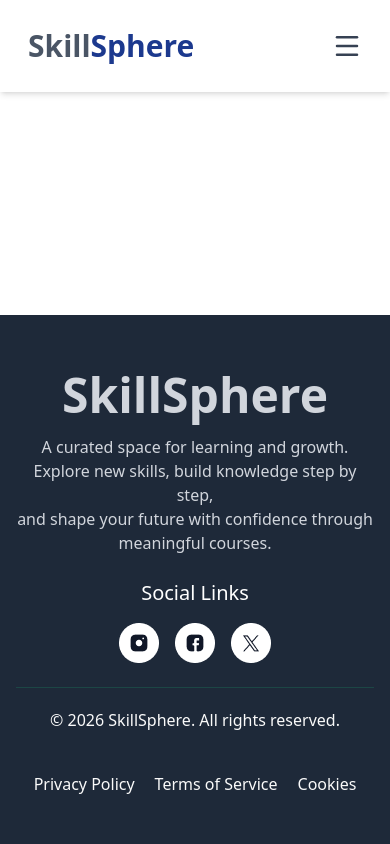
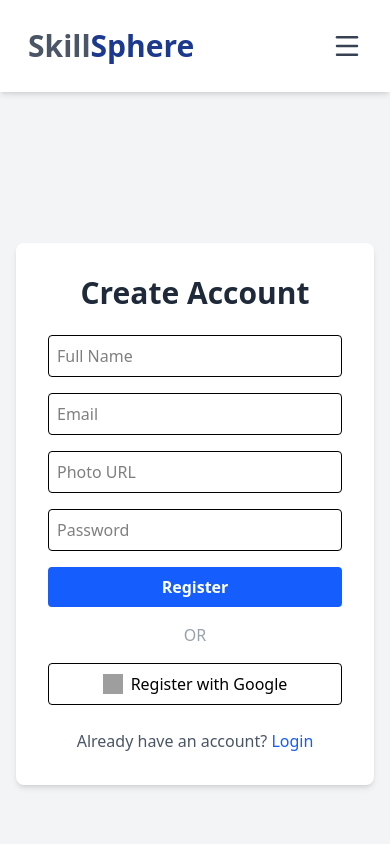
Before and after one commit to monirulfahim/skillsphere, a Next.js app: page /register in a window 390 px wide. Shown: the top 844 px of the page. Built offline with nearby package versions, Linux system fonts and the light colour scheme; grey boxes are pictures that could not be loaded.

Commit message:
create Register page with responsive design

```diff
--- a/package.json
+++ b/package.json
@@ -9,10 +9,12 @@
     "lint": "eslint"
   },
   "dependencies": {
+    "better-auth": "^1.6.9",
     "lucide-react": "^1.14.0",
     "next": "16.2.4",
     "react": "19.2.4",
-    "react-dom": "19.2.4"
+    "react-dom": "19.2.4",
+    "react-hot-toast": "^2.6.0"
   },
   "devDependencies": {
     "@tailwindcss/postcss": "^4",
--- a/src/app/layout.js
+++ b/src/app/layout.js
@@ -4,6 +4,7 @@ import "./globals.css";
 import Link from 'next/link';
 import React, { useState } from 'react';
 import { Menu, X } from "lucide-react";
+import { Toaster } from 'react-hot-toast';
 
 const geistSans = Geist({
   subsets: ["latin"],
--- a/src/app/profile/update/page.js
+++ b/src/app/profile/update/page.js
@@ -1,7 +1,64 @@
-export default function Courses() {
-  return (
-    <div>
-      {/* <h1>All Courses</h1> */}
-    </div>
-  );
-}
+// "use client";
+// import React from "react";
+// import { toast } from "react-hot-toast";
+
+// export default function UpdateProfile() {
+//   const handleUpdate = (e) => {
+//     e.preventDefault();
+//     const form = e.target;
+//     const name = form.name.value;
+//     const photo = form.photo.value;
+
+//     try {
+//       // BetterAuth প্রোফাইল আপডেট লজিক এখানে কল হবে
+//       toast.success("Profile Updated successfully!");
+//     } catch (err) {
+//       toast.error("Failed to update profile.");
+//     }
+//   };
+
+//   return (
+//     <div className="flex justify-center items-center min-h-[70vh] p-4">
+//       <div className="max-w-md w-full bg-white p-8 rounded-xl shadow-lg border border-gray-100">
+//         <h2 className="text-2xl font-bold mb-6 text-gray-800 text-center">
+//           Update Information
+//         </h2>
+
+//         <form onSubmit={handleUpdate} className="space-y-5">
+//           <div>
+//             <label className="block mb-2 text-sm font-semibold text-gray-700">
+//               New Name
+//             </label>
+//             <input
+//               name="name"
+//               type="text"
+//               className="w-full p-3 border border-gray-300 rounded-lg focus:ring-2 focus:ring-emerald-500 focus:outline-none transition"
+//               placeholder="Enter your new name"
+//               required
+//             />
+//           </div>
+
+//           <div>
+//             <label className="block mb-2 text-sm font-semibold text-gray-700">
+//               New Photo URL
+//             </label>
+//             <input
+//               name="photo"
+//               type="url"
+//               className="w-full p-3 border border-gray-300 rounded-lg focus:ring-2 focus:ring-emerald-500 focus:outline-none transition"
+//               placeholder="https://example.com/photo.jpg"
+//               required
+//             />
+//           </div>
+
+//           <button
+//             type="submit"
+//             className="w-full bg-emerald-600 text-white py-3 rounded-lg font-bold hover:bg-emerald-700 active:scale-95 transition-all shadow-md"
+//           >
+//             Update Information
+//           </button>
+//         </form>
+//       </div>
+//     </div>
+//   );
+// }
--- a/src/app/register/page.js
+++ b/src/app/register/page.js
@@ -1,7 +1,55 @@
-export default function Courses() {
-  return (
-    <div>
-      {/* <h1>All Courses</h1> */}
-    </div>
-  );
+"use client";
+import React from "react";
+import { toast } from "react-hot-toast";
+import Link from "next/link";
+import { useRouter } from "next/navigation";
+
+export default function Register() {
+    const router = useRouter();
+
+    const handleRegister = async (e) => {
+        e.preventDefault();
+        const form = e.target;
+        const name = form.name.value;
+        const email = form.email.value;
+        const photo = form.photo.value;
+        const password = form.password.value;
+
+        try {
+            toast.success("Registration Successful!");
+            router.push("/login");
+        } catch (err) {
+            toast.error(err.message || "Registration failed!");
+        }
+    };
+
+    return (
+        <div className="flex justify-center items-center min-h-screen bg-gray-100 p-4">
+            <div className="bg-white p-8 rounded-lg shadow-md w-full max-w-md">
+                <h2 className="text-3xl font-bold mb-6 text-center text-gray-800">Create Account</h2>
+                <form onSubmit={handleRegister} className="space-y-4">
+                    <input name="name" type="text" placeholder="Full Name" className="w-full p-2 border rounded focus:outline-blue-500" required />
+                    <input name="email" type="email" placeholder="Email" className="w-full p-2 border rounded focus:outline-blue-500" required />
+                    <input name="photo" type="text" placeholder="Photo URL" className="w-full p-2 border rounded focus:outline-blue-500" required />
+                    <input name="password" type="password" placeholder="Password" className="w-full p-2 border rounded focus:outline-blue-500" required />
+                    <button type="submit" className="w-full bg-blue-600 text-white py-2 rounded font-bold hover:bg-blue-700 transition">Register</button>
+                </form>
+
+                <div className="my-4 text-center text-gray-400">OR</div>
+
+                <button type="button" className="w-full flex items-center justify-center gap-2 border py-2 rounded hover:bg-gray-50 transition">
+                    <img
+                        src="https://www.gstatic.com/firebasejs/ui/2.0.0/images/auth/google.svg"
+                        className="w-5 h-5"
+                        alt="Google Logo"
+                    />
+                    Register with Google
+                </button>
+
+                <p className="mt-6 text-center text-gray-600">
+                    Already have an account? <Link href="/login" className="text-blue-600 hover:underline">Login</Link>
+                </p>
+            </div>
+        </div>
+    );
 }
```
Also changed, not shown: src/app/login/page.js (+78 -0 lines), 1 other file (tests, documents, lock files or other folders).
